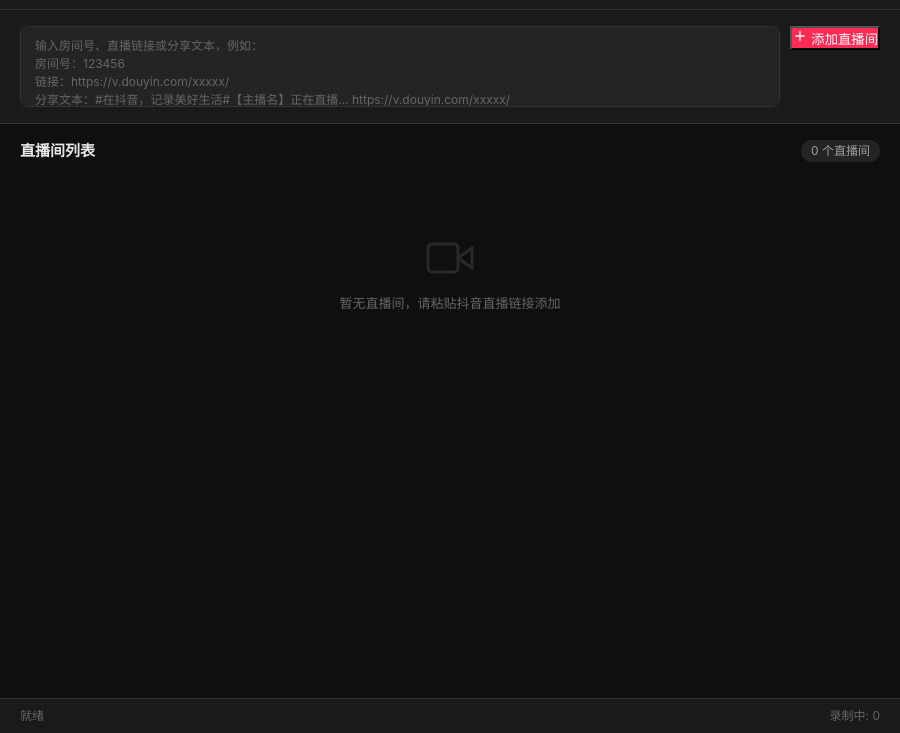
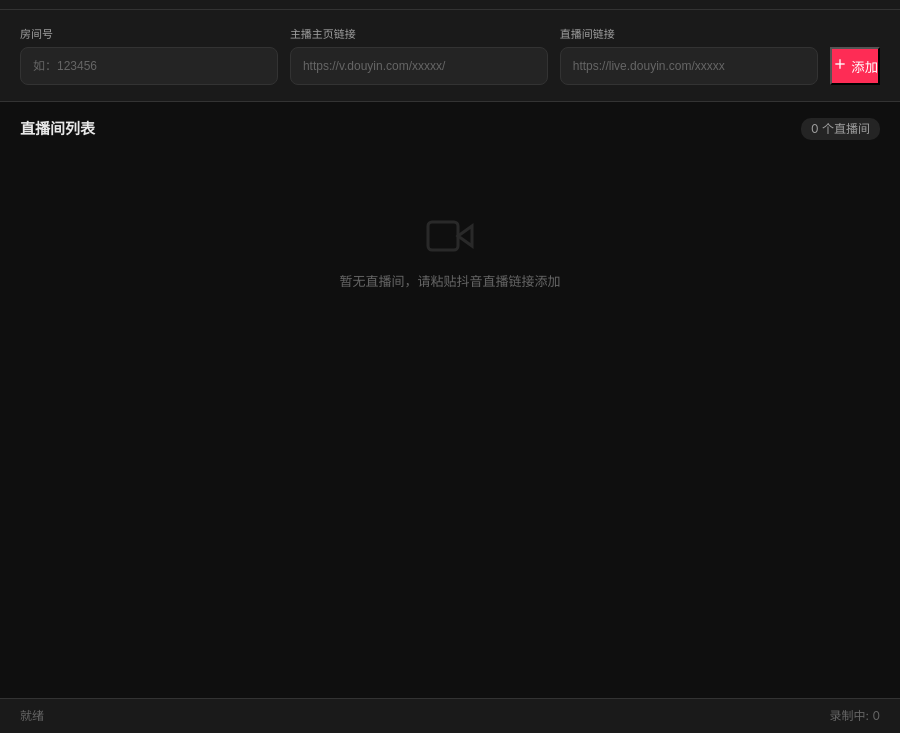
Before and after one commit to taigu995/DOUYIN-TAIGU-TEST, an Electron app: page src/index.html in a window 900 px wide. Shown: the part 67-800 px from the top of the page. Drawn offline with Linux system fonts and the light colour scheme; no server answers.

Commit message:
feat: 输入框拆分为三个独立输入（房间号/主播主页链接/直播间链接）
- 将单一输入框拆分为三个并列输入框
- 房间号输入框：支持直接输入数字房间号
- 主播主页链接输入框：支持主播主页分享链接
- 直播间链接输入框：支持直播间直接链接
- 三个输入框并列显示在添加按钮左侧
- 按优先级自动识别输入类型（房间号 > 主播主页 > 直播间链接）
- Enter 键快速添加

Coze-Commit-Type: user
Coze-User-ID: 1413303596224356
Coze-Conversation-ID: 9728136

```diff
--- a/src/index.html
+++ b/src/index.html
@@ -60,19 +60,42 @@
     <!-- 添加直播间区域 -->
     <section class="add-section">
       <div class="add-input-group">
-        <textarea
-          id="input-url"
-          class="input-url"
-          placeholder="输入房间号、直播链接或分享文本，例如：&#10;房间号：123456&#10;链接：https://v.douyin.com/xxxxx/&#10;分享文本：#在抖音，记录美好生活#【主播名】正在直播... https://v.douyin.com/xxxxx/"
-          rows="3"
-        ></textarea>
-        <button id="btn-add" class="btn btn-primary">
-          <svg width="16" height="16" viewBox="0 0 24 24" fill="none" stroke="currentColor" stroke-width="2">
-            <line x1="12" y1="5" x2="12" y2="19"></line>
-            <line x1="5" y1="12" x2="19" y2="12"></line>
-          </svg>
-          添加直播间
-        </button>
+        <div class="input-row">
+          <div class="input-item">
+            <label class="input-label">房间号</label>
+            <input
+              type="text"
+              id="input-room-id"
+              class="input-field"
+              placeholder="如：123456"
+            />
+          </div>
+          <div class="input-item">
+            <label class="input-label">主播主页链接</label>
+            <input
+              type="text"
+              id="input-profile-url"
+              class="input-field"
+              placeholder="https://v.douyin.com/xxxxx/"
+            />
+          </div>
+          <div class="input-item">
+            <label class="input-label">直播间链接</label>
+            <input
+              type="text"
+              id="input-live-url"
+              class="input-field"
+              placeholder="https://live.douyin.com/xxxxx"
+            />
+          </div>
+          <button id="btn-add" class="btn btn-primary btn-add">
+            <svg width="16" height="16" viewBox="0 0 24 24" fill="none" stroke="currentColor" stroke-width="2">
+              <line x1="12" y1="5" x2="12" y2="19"></line>
+              <line x1="5" y1="12" x2="19" y2="12"></line>
+            </svg>
+            添加
+          </button>
+        </div>
       </div>
       <div id="add-error" class="error-msg" style="display:none;"></div>
     </section>
--- a/src/renderer.js
+++ b/src/renderer.js
@@ -8,7 +8,9 @@ const isElectron = typeof window.electronAPI !== 'undefined';
 
 // DOM 元素
 const elements = {
-  inputUrl: document.getElementById('input-url'),
+  inputRoomId: document.getElementById('input-room-id'),
+  inputProfileUrl: document.getElementById('input-profile-url'),
+  inputLiveUrl: document.getElementById('input-live-url'),
   btnAdd: document.getElementById('btn-add'),
   addError: document.getElementById('add-error'),
   streamsList: document.getElementById('streams-list'),
@@ -121,10 +123,13 @@ async function init() {
 // ========== 事件绑定 ==========
 function bindEvents() {
   elements.btnAdd.addEventListener('click', handleAddStream);
-  elements.inputUrl.addEventListener('keydown', (e) => {
-    if (e.key === 'Enter' && e.ctrlKey) {
-      handleAddStream();
-    }
+  // Enter 键添加
+  [elements.inputRoomId, elements.inputProfileUrl, elements.inputLiveUrl].forEach(input => {
+    input.addEventListener('keydown', (e) => {
+      if (e.key === 'Enter') {
+        handleAddStream();
+      }
+    });
   });
 
   elements.btnLogin.addEventListener('click', async () => {
@@ -164,9 +169,27 @@ function bindEvents() {
 
 // ========== 添加直播间 ==========
 async function handleAddStream() {
-  const text = elements.inputUrl.value.trim();
-  if (!text) {
-    showError('请输入直播间链接或分享文本');
+  const roomId = elements.inputRoomId.value.trim();
+  const profileUrl = elements.inputProfileUrl.value.trim();
+  const liveUrl = elements.inputLiveUrl.value.trim();
+
+  // 确定使用哪个输入
+  let inputText = '';
+  let inputType = '';
+
+  if (roomId) {
+    inputText = roomId;
+    inputType = 'roomId';
+  } else if (profileUrl) {
+    inputText = profileUrl;
+    inputType = 'profileUrl';
+  } else if (liveUrl) {
+    inputText = liveUrl;
+    inputType = 'liveUrl';
+  }
+
+  if (!inputText) {
+    showError('请至少输入一个房间号或链接');
     return;
   }
 
@@ -176,10 +199,13 @@ async function handleAddStream() {
 
   try {
     if (isElectron) {
-      const result = await window.electronAPI.addStream(text);
+      const result = await window.electronAPI.addStream(inputText);
       if (result.success) {
         showToast(`已添加直播间: ${result.data.streamerName}`, 'success');
-        elements.inputUrl.value = '';
+        // 清空对应输入框
+        if (inputType === 'roomId') elements.inputRoomId.value = '';
+        else if (inputType === 'profileUrl') elements.inputProfileUrl.value = '';
+        else if (inputType === 'liveUrl') elements.inputLiveUrl.value = '';
         // 刷新列表
         const status = await window.electronAPI.getAllStatus();
         streamsData = status || [];
@@ -195,7 +221,7 @@ async function handleAddStream() {
     showError('添加失败: ' + err.message);
   } finally {
     elements.btnAdd.disabled = false;
-    elements.btnAdd.innerHTML = `<svg width="16" height="16" viewBox="0 0 24 24" fill="none" stroke="currentColor" stroke-width="2"><line x1="12" y1="5" x2="12" y2="19"></line><line x1="5" y1="12" x2="19" y2="12"></line></svg> 添加直播间`;
+    elements.btnAdd.innerHTML = `<svg width="16" height="16" viewBox="0 0 24 24" fill="none" stroke="currentColor" stroke-width="2"><line x1="12" y1="5" x2="12" y2="19"></line><line x1="5" y1="12" x2="19" y2="12"></line></svg> 添加`;
   }
 }
 
--- a/src/styles.css
+++ b/src/styles.css
@@ -265,34 +265,54 @@ body {
 }
 
 .add-input-group {
-  display: flex;
-  gap: 10px;
-  align-items: flex-start;
+  width: 100%;
 }
 
-.input-url {
+.input-row {
+  display: flex;
+  gap: 12px;
+  align-items: flex-end;
+}
+
+.input-item {
   flex: 1;
+  display: flex;
+  flex-direction: column;
+  gap: 4px;
+}
+
+.input-label {
+  font-size: 11px;
+  color: var(--text-secondary);
+  font-weight: 500;
+}
+
+.input-field {
   background: var(--bg-tertiary);
   border: 1px solid var(--border);
   border-radius: var(--radius);
   color: var(--text-primary);
-  padding: 10px 14px;
+  padding: 10px 12px;
   font-size: 13px;
-  font-family: inherit;
-  resize: none;
   transition: border-color var(--transition);
-  line-height: 1.5;
+  height: 38px;
 }
 
-.input-url:focus {
+.input-field:focus {
   outline: none;
   border-color: var(--accent);
   box-shadow: 0 0 0 2px var(--accent-light);
 }
 
-.input-url::placeholder {
+.input-field::placeholder {
   color: var(--text-muted);
   font-size: 12px;
+}
+
+.btn-add {
+  height: 38px;
+  white-space: nowrap;
+  flex-shrink: 0;
 }
 
 .error-msg {
```
